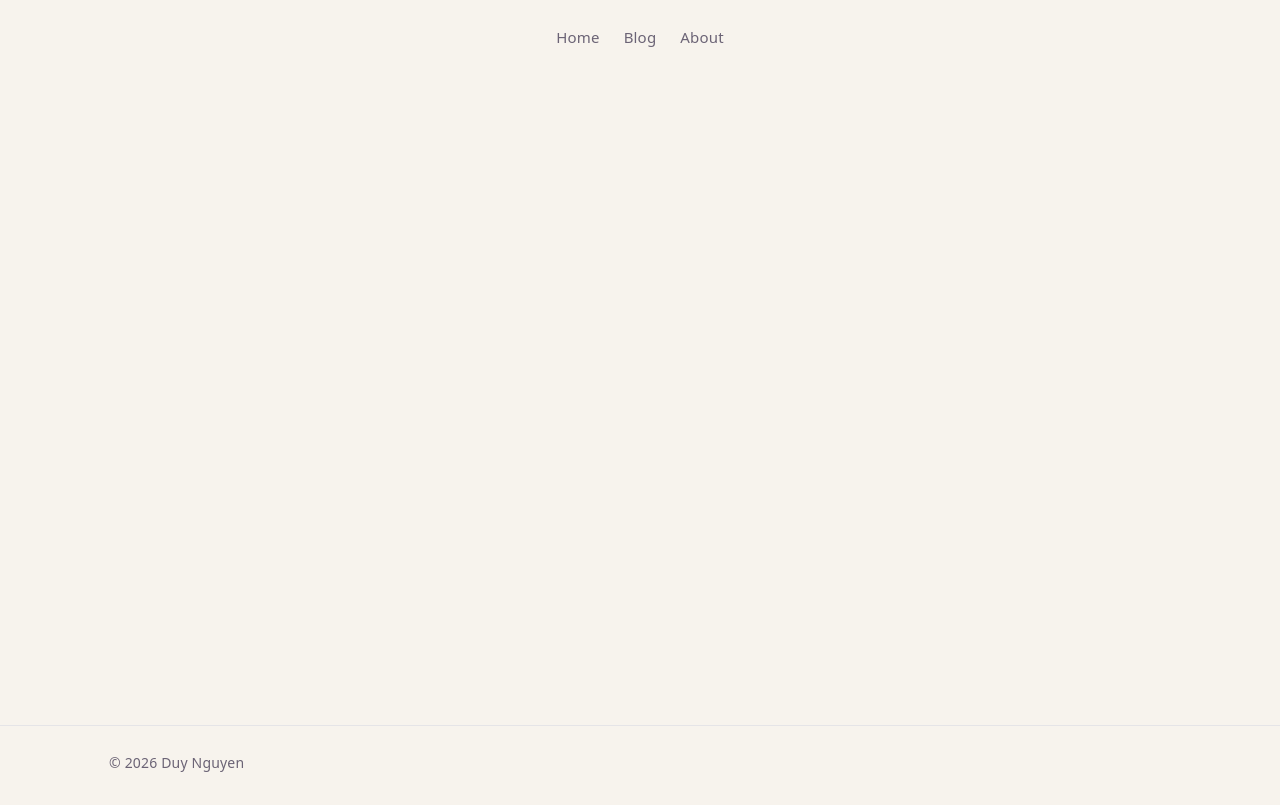
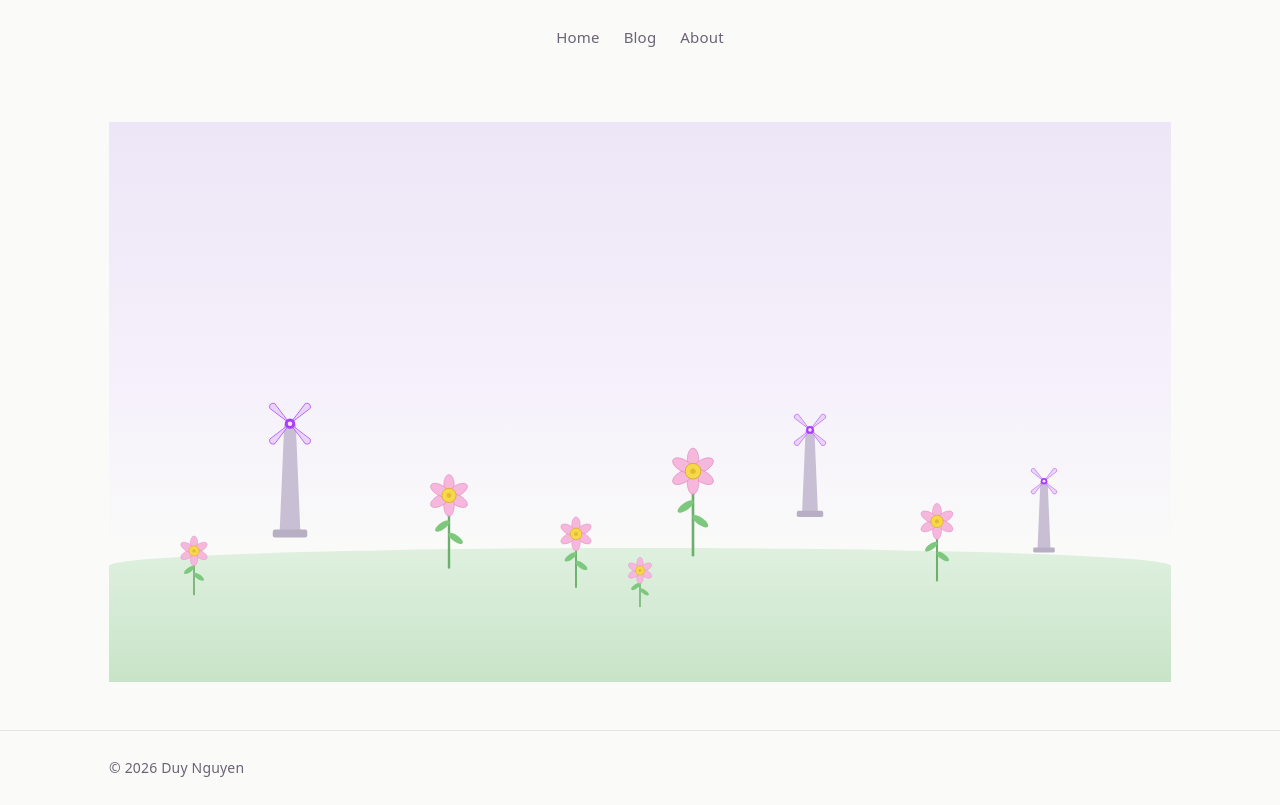
Before and after one commit to duy123321/duys-blog, an Astro site: page / in a window 1280 px wide. Built offline with nearby package versions, Linux system fonts and the light colour scheme; Astro itself is replaced by a stand-in of ours.

Commit message:
Add interactive wind scene to home page
Fills the blank home page with SVG windmills and flowers that spin when
the cursor moves near them. Spin speed and direction are driven by cursor
velocity via a requestAnimationFrame physics loop (proximity influence,
angular velocity, per-frame damping). No external dependencies.

Also adds a Claude skill file for future asset swaps (custom images,
Lottie, CSS animations) and removes dark-mode CSS that was being
cleaned up.

Co-Authored-By: Claude Sonnet 4.6 <noreply@anthropic.com>

```diff
--- /dev/null
+++ b/src/components/WindScene.tsx
@@ -0,0 +1,258 @@
+import { useRef, useEffect } from 'react';
+
+const INFLUENCE_RADIUS = 180;
+const DAMPING = 0.97;
+const VELOCITY_SCALE = 0.35;
+
+interface ElementDef {
+  id: string;
+  type: 'windmill' | 'flower';
+  x: number;       // % of container width (horizontal center of element)
+  y: number;       // % of container height (bottom anchor of element)
+  scale: number;
+  stemHeight?: number;
+}
+
+// Positions are tuned so elements sit on the ground band (~78–88% from top)
+const ELEMENTS: ElementDef[] = [
+  { id: 'w1', type: 'windmill', x: 17,  y: 76, scale: 1.15 },
+  { id: 'w2', type: 'windmill', x: 66,  y: 72, scale: 0.88 },
+  { id: 'w3', type: 'windmill', x: 88,  y: 78, scale: 0.72 },
+  { id: 'f1', type: 'flower',   x: 32,  y: 82, scale: 0.95, stemHeight: 52 },
+  { id: 'f2', type: 'flower',   x: 44,  y: 85, scale: 0.78, stemHeight: 44 },
+  { id: 'f3', type: 'flower',   x: 55,  y: 80, scale: 1.05, stemHeight: 56 },
+  { id: 'f4', type: 'flower',   x: 78,  y: 84, scale: 0.82, stemHeight: 48 },
+  { id: 'f5', type: 'flower',   x: 8,   y: 86, scale: 0.68, stemHeight: 40 },
+  { id: 'f6', type: 'flower',   x: 50,  y: 88, scale: 0.60, stemHeight: 36 },
+];
+
+// ─── Windmill ───────────────────────────────────────────────────────────────
+// SVG coordinate space: 60 wide × 130 tall
+// Hub at (30, 28); tower widens from hub down to a base at y=124
+function Windmill({ rotorRef }: { rotorRef: (el: SVGGElement | null) => void }) {
+  return (
+    <svg width="60" height="130" viewBox="0 0 60 130" overflow="visible" aria-hidden="true">
+      {/* Tower body */}
+      <polygon points="25,28 35,28 39,122 21,122" fill="#c8bfd4" />
+      {/* Base plate */}
+      <rect x="15" y="120" width="30" height="7" rx="2" fill="#b8afc4" />
+      {/* Rotor: blades + hub — rotates as a group around (30, 28) */}
+      <g
+        ref={rotorRef}
+        style={{ transformBox: 'fill-box', transformOrigin: 'center' }}
+      >
+        {/* Four blades offset by 90° each; each blade tapers from hub outward */}
+        {[0, 90, 180, 270].map((angle) => (
+          <g key={angle} transform={`rotate(${angle + 45} 30 28)`}>
+            <path
+              d="M30,28 L27,6 Q30,2 33,6 Z"
+              fill="#e8d5f5"
+              stroke="#aa3bff"
+              strokeWidth="0.6"
+            />
+          </g>
+        ))}
+        {/* Hub cap */}
+        <circle cx="30" cy="28" r="4.5" fill="#aa3bff" />
+        <circle cx="30" cy="28" r="2"   fill="#f0e8ff" />
+      </g>
+    </svg>
+  );
+}
+
+// ─── Flower ─────────────────────────────────────────────────────────────────
+// Total SVG height = stemHeight + 56 (48 for head + 8 padding at bottom)
+// Head center at (24, 24)
+function Flower({
+  rotorRef,
+  stemHeight = 48,
+}: {
+  rotorRef: (el: SVGGElement | null) => void;
+  stemHeight?: number;
+}) {
+  const headCY = 24;
+  const totalHeight = stemHeight + 56;
+  const stemTop = headCY + 14;
+  const stemBot = totalHeight - 8;
+
+  return (
+    <svg
+      width="48"
+      height={totalHeight}
+      viewBox={`0 0 48 ${totalHeight}`}
+      overflow="visible"
+      aria-hidden="true"
+    >
+      {/* Stem */}
+      <line
+        x1="24" y1={stemTop}
+        x2="24" y2={stemBot}
+        stroke="#6db06d"
+        strokeWidth="2.5"
+        strokeLinecap="round"
+      />
+      {/* Left leaf */}
+      <ellipse
+        cx="17" cy={stemTop + stemHeight * 0.35}
+        rx="9" ry="3.5"
+        fill="#7dc87d"
+        transform={`rotate(-35 17 ${stemTop + stemHeight * 0.35})`}
+      />
+      {/* Right leaf */}
+      <ellipse
+        cx="31" cy={stemTop + stemHeight * 0.6}
+        rx="9" ry="3.5"
+        fill="#7dc87d"
+        transform={`rotate(35 31 ${stemTop + stemHeight * 0.6})`}
+      />
+      {/* Flower head — rotates as a group around (24, headCY) */}
+      <g
+        ref={rotorRef}
+        style={{ transformBox: 'fill-box', transformOrigin: 'center' }}
+      >
+        {/* 6 petals spread evenly */}
+        {[0, 60, 120, 180, 240, 300].map((angle) => (
+          <ellipse
+            key={angle}
+            cx="24"
+            cy={headCY - 11}
+            rx="5.5"
+            ry="11"
+            fill="#f5b8dc"
+            stroke="#e07ab8"
+            strokeWidth="0.5"
+            transform={`rotate(${angle} 24 ${headCY})`}
+          />
+        ))}
+        {/* Center disc */}
+        <circle cx="24" cy={headCY} r="7.5" fill="#f7d84a" stroke="#d4a820" strokeWidth="0.8" />
+        {/* Subtle center dot */}
+        <circle cx="24" cy={headCY} r="2.5" fill="#c8900a" opacity="0.4" />
+      </g>
+    </svg>
+  );
+}
+
+// ─── WindScene ───────────────────────────────────────────────────────────────
+export default function WindScene() {
+  const containerRef = useRef<HTMLDivElement>(null);
+  // Map element id → the SVG <g> that should rotate
+  const rotorRefs = useRef<Map<string, SVGGElement>>(new Map());
+  // Map element id → physics state
+  const physics = useRef<Map<string, { rotation: number; velocity: number }>>(new Map());
+  // Last known cursor state (not in React state to avoid re-renders)
+  const cursor = useRef({ x: 0, y: 0, lastX: 0, lastY: 0 });
+  const rafId = useRef(0);
+
+  // Stable ref-setter factory — one per element id
+  const makeRotorRef = (id: string) => (el: SVGGElement | null) => {
+    if (el) rotorRefs.current.set(id, el);
+    else rotorRefs.current.delete(id);
+  };
+
+  useEffect(() => {
+    // Initialize physics
+    for (const el of ELEMENTS) {
+      physics.current.set(el.id, { rotation: 0, velocity: 0 });
+    }
+
+    const container = containerRef.current;
+    if (!container) return;
+
+    const onMouseMove = (e: MouseEvent) => {
+      const rect = container.getBoundingClientRect();
+      const x = e.clientX - rect.left;
+      const y = e.clientY - rect.top;
+      const dx = x - cursor.current.lastX;
+      const dy = y - cursor.current.lastY;
+      cursor.current.lastX = cursor.current.x;
+      cursor.current.lastY = cursor.current.y;
+      cursor.current.x = x;
+      cursor.current.y = y;
+
+      const speed = Math.sqrt(dx * dx + dy * dy);
+      if (speed === 0) return;
+
+      for (const el of ELEMENTS) {
+        const ex = (el.x / 100) * rect.width;
+        const ey = (el.y / 100) * rect.height;
+        const dist = Math.sqrt((x - ex) ** 2 + (y - ey) ** 2);
+        if (dist >= INFLUENCE_RADIUS) continue;
+
+        const influence = 1 - dist / INFLUENCE_RADIUS;
+        const state = physics.current.get(el.id)!;
+        // Cross product of cursor velocity × (element → cursor) gives spin direction
+        const cross = dx * (ey - y) - dy * (ex - x);
+        const sign = cross >= 0 ? 1 : -1;
+        state.velocity += sign * speed * VELOCITY_SCALE * influence;
+      }
+    };
+
+    const animate = () => {
+      for (const el of ELEMENTS) {
+        const state = physics.current.get(el.id);
+        const rotor = rotorRefs.current.get(el.id);
+        if (!state || !rotor) continue;
+        state.velocity *= DAMPING;
+        state.rotation += state.velocity;
+        rotor.style.transform = `rotate(${state.rotation}deg)`;
+      }
+      rafId.current = requestAnimationFrame(animate);
+    };
+
+    container.addEventListener('mousemove', onMouseMove);
+    rafId.current = requestAnimationFrame(animate);
+
+    return () => {
+      container.removeEventListener('mousemove', onMouseMove);
+      cancelAnimationFrame(rafId.current);
+    };
+  }, []);
+
+  return (
+    <div
+      ref={containerRef}
+      style={{
+        position: 'relative',
+        width: '100%',
+        minHeight: '70vh',
+        overflow: 'hidden',
+        background: 'linear-gradient(180deg, #ede6f7 0%, #f5f0fb 45%, #fafaf9 75%)',
+        cursor: 'crosshair',
+      }}
+    >
+      {/* Ground band */}
+      <div
+        style={{
+          position: 'absolute',
+          bottom: 0,
+          left: 0,
+          right: 0,
+          height: '24%',
+          background: 'linear-gradient(180deg, #dff0df 0%, #c8e4c8 100%)',
+          borderRadius: '50% 50% 0 0 / 18px 18px 0 0',
+        }}
+      />
+
+      {/* Scene elements */}
+      {ELEMENTS.map((el) => (
+        <div
+          key={el.id}
+          style={{
+            position: 'absolute',
+            left: `${el.x}%`,
+            top: `${el.y}%`,
+            transform: `translate(-50%, -100%) scale(${el.scale})`,
+            transformOrigin: 'bottom center',
+          }}
+        >
+          {el.type === 'windmill' ? (
+            <Windmill rotorRef={makeRotorRef(el.id)} />
+          ) : (
+            <Flower rotorRef={makeRotorRef(el.id)} stemHeight={el.stemHeight} />
+          )}
+        </div>
+      ))}
+    </div>
+  );
+}
--- a/src/pages/index.astro
+++ b/src/pages/index.astro
@@ -1,13 +1,8 @@
 ---
 import Base from '../layouts/Base.astro';
+import WindScene from '../components/WindScene';
 ---
 
 <Base title="Duy Nguyen — Software Developer">
-  <section class="interactive-placeholder"></section>
+  <WindScene client:load />
 </Base>
-
-<style>
-  .interactive-placeholder {
-    min-height: 60vh;
-  }
-</style>
--- a/src/styles/global.css
+++ b/src/styles/global.css
@@ -2,7 +2,7 @@
 :root {
   --text:          #6b6375;
   --text-h:        #08060d;
-  --bg:            #f7f3ed;
+  --bg:            #fafaf9;
   --border:        #e5e4e7;
   --code-bg:       #f4f3ec;
   --accent:        #aa3bff;
@@ -17,21 +17,6 @@
   --mono:    ui-monospace, Consolas, monospace;
 }
 
-@media (prefers-color-scheme: dark) {
-  :root {
-    --text:          #9ca3af;
-    --text-h:        #f3f4f6;
-    --bg:            #16171d;
-    --border:        #2e303a;
-    --code-bg:       #1f2028;
-    --accent:        #c084fc;
-    --accent-bg:     rgba(192, 132, 252, 0.15);
-    --accent-border: rgba(192, 132, 252, 0.5);
-    --shadow:
-      rgba(0, 0, 0, 0.4) 0 10px 15px -3px,
-      rgba(0, 0, 0, 0.25) 0 4px 6px -2px;
-  }
-}
 
 /* ─── Reset & base ───────────────────────────────────────────── */
 *, *::before, *::after {
@@ -39,7 +24,7 @@
 }
 
 html {
-  color-scheme: light dark;
+  color-scheme: light;
   font: 18px/145% var(--sans);
   letter-spacing: 0.18px;
   color: var(--text);
```
Also changed, not shown: .claude/skills/swap-wind-scene-assets.md (added).
